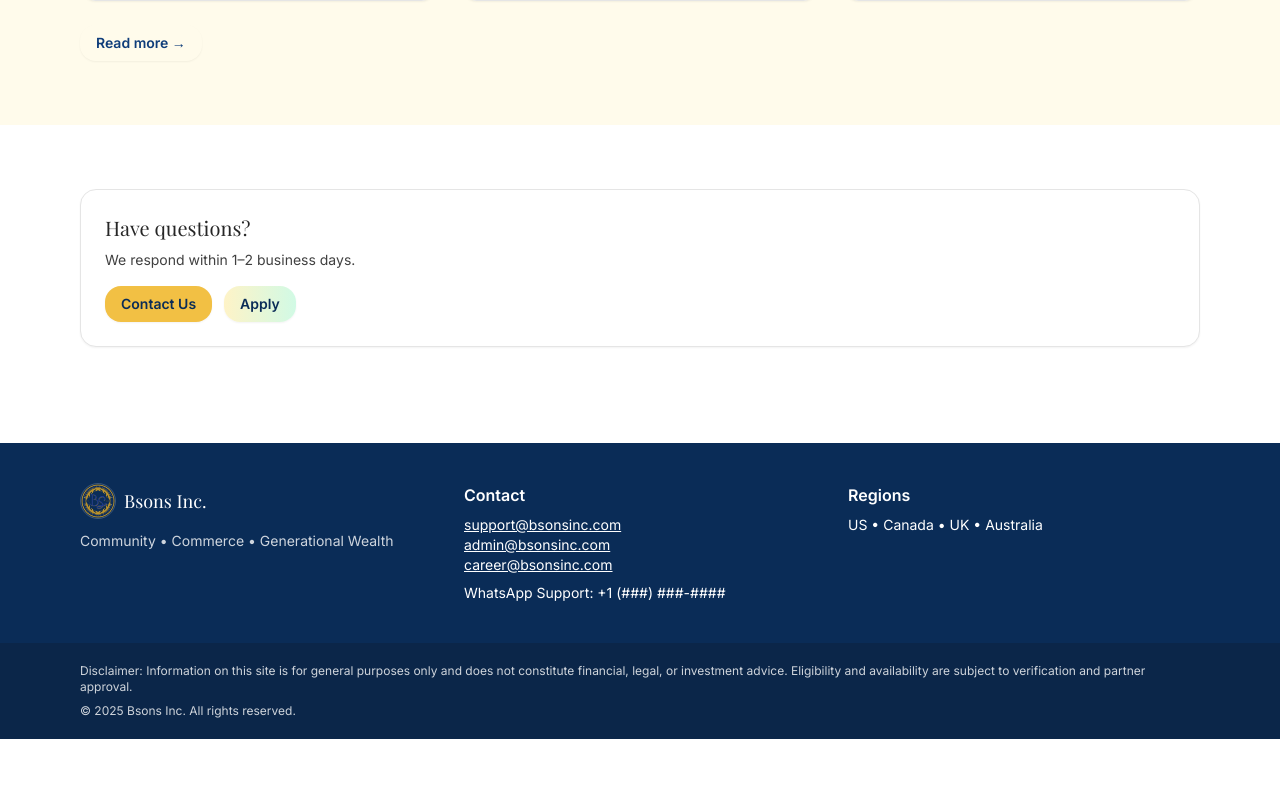
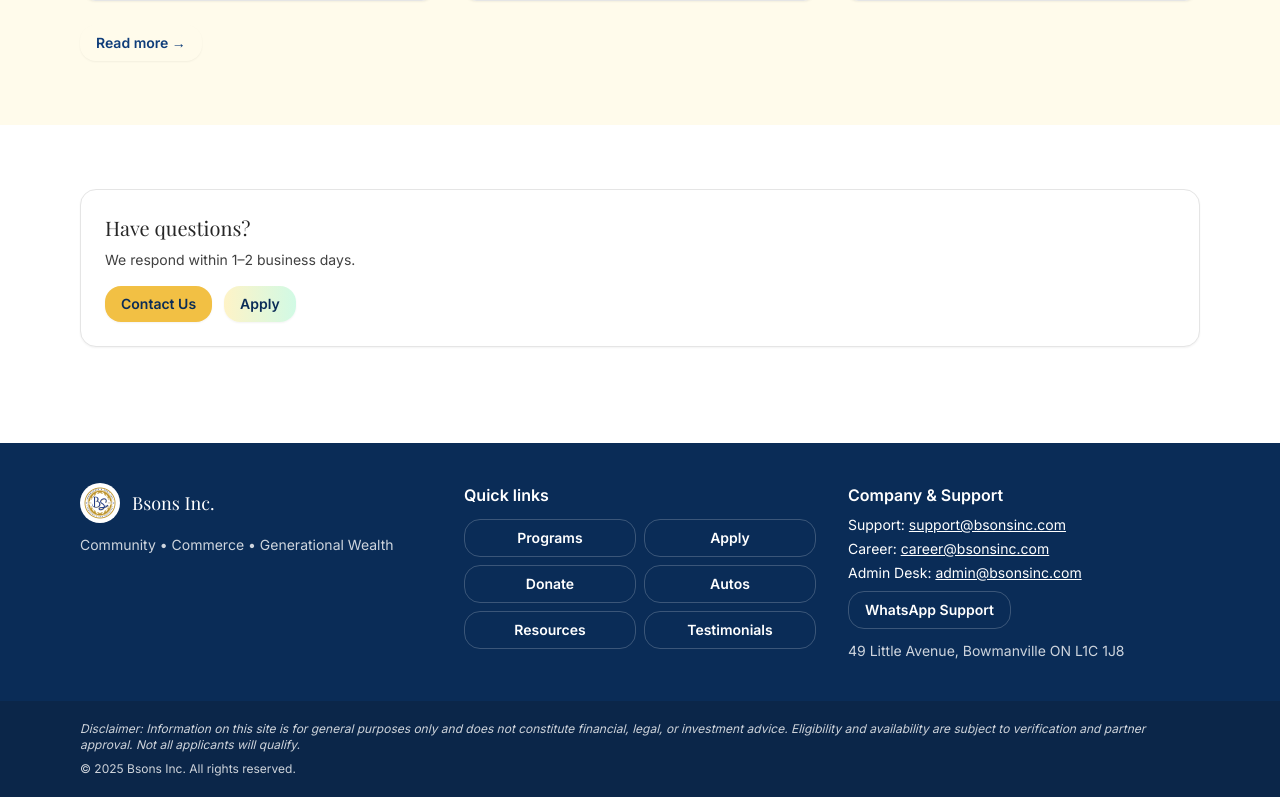
Before and after one commit to Aim-Empire/site_bsonsinc, a Next.js app: page / in a window 1280 px wide. Shown: the part 1286-2083 px from the top of the page. Before the commit the page ends 2025 px from the top, so only its background shows below. Built offline with nearby package versions, Linux system fonts and the light colour scheme; a web font is replaced by a local one.

Commit message:
ui: white-badge logo on dark bars; footer quick links as buttons; WhatsApp & address; italic disclaimer

```diff
--- a/components/Footer.tsx
+++ b/components/Footer.tsx
@@ -1,35 +1,61 @@
+import Link from "next/link";
+
 export default function Footer(){
   return (
     <footer className="bg-brand-navy text-white mt-8">
       <div className="container-default py-10 grid md:grid-cols-3 gap-8">
+        {/* Brand */}
         <div>
-          <div className="flex items-center gap-2">
-            <img src="/logo.png" className="w-9 h-9 rounded-full border border-white/20" alt="logo"/>
+          <div className="flex items-center gap-3">
+            <span className="w-10 h-10 rounded-full bg-white border border-white/30 grid place-items-center">
+              <img src="/logo.png" className="w-8 h-8 object-contain" alt="logo"/>
+            </span>
             <span className="font-display text-lg">Bsons Inc.</span>
           </div>
           <p className="mt-3 text-sm text-white/80">Community • Commerce • Generational Wealth</p>
         </div>
 
+        {/* Quick Links (buttons) */}
         <div>
-          <h4 className="font-semibold">Contact</h4>
-          <ul className="mt-2 text-sm">
-            <li><a className="underline" href="mailto:support@bsonsinc.com">support@bsonsinc.com</a></li>
-            <li><a className="underline" href="mailto:admin@bsonsinc.com">admin@bsonsinc.com</a></li>
-            <li><a className="underline" href="mailto:career@bsonsinc.com">career@bsonsinc.com</a></li>
-            <li className="mt-2">WhatsApp Support: +1 (###) ###-####</li>
-          </ul>
+          <h4 className="font-semibold">Quick links</h4>
+          <div className="mt-3 grid grid-cols-2 gap-2">
+            <Link href="/programs" className="btn-outline text-center">Programs</Link>
+            <Link href="/apply" className="btn-outline text-center">Apply</Link>
+            <Link href="/donation" className="btn-outline text-center">Donate</Link>
+            <Link href="/programs/autos" className="btn-outline text-center">Autos</Link>
+            <Link href="/resources" className="btn-outline text-center">Resources</Link>
+            <Link href="/testimonials" className="btn-outline text-center">Testimonials</Link>
+          </div>
         </div>
 
+        {/* Company & Support */}
         <div>
-          <h4 className="font-semibold">Regions</h4>
-          <p className="mt-2 text-sm">US • Canada • UK • Australia</p>
+          <h4 className="font-semibold">Company & Support</h4>
+          <ul className="mt-2 text-sm space-y-1">
+            <li>Support: <a className="underline" href="mailto:support@bsonsinc.com">support@bsonsinc.com</a></li>
+            <li>Career: <a className="underline" href="mailto:career@bsonsinc.com">career@bsonsinc.com</a></li>
+            <li>Admin Desk: <a className="underline" href="mailto:admin@bsonsinc.com">admin@bsonsinc.com</a></li>
+            <li className="pt-1">
+              <a
+                href="https://wa.me/19056971979"
+                target="_blank"
+                className="btn-outline inline-flex"
+              >WhatsApp Support</a>
+            </li>
+            <li className="pt-2 text-white/80">
+              49 Little Avenue, Bowmanville ON L1C 1J8
+            </li>
+          </ul>
         </div>
       </div>
 
       <div className="bg-[#0B2649]">
         <div className="container-default py-5 text-xs text-white/80">
-          Disclaimer: Information on this site is for general purposes only and does not constitute
-          financial, legal, or investment advice. Eligibility and availability are subject to verification and partner approval.
+          <p className="italic">
+            Disclaimer: Information on this site is for general purposes only and does not constitute
+            financial, legal, or investment advice. Eligibility and availability are subject to verification
+            and partner approval. Not all applicants will qualify.
+          </p>
           <div className="mt-2">© {new Date().getFullYear()} Bsons Inc. All rights reserved.</div>
         </div>
       </div>
--- a/components/Header.tsx
+++ b/components/Header.tsx
@@ -30,7 +30,6 @@
 export default function Header(){
   const [open, setOpen] = useState(false);
 
-  // Lock body scroll when menu is open
   useEffect(() => {
     if (open) document.body.style.overflow = "hidden";
     else document.body.style.overflow = "";
@@ -40,9 +39,11 @@
   return (
     <header className="bg-brand-navy text-white">
       <div className="container-default h-16 grid grid-cols-3 items-center">
-        {/* Left: Logo */}
+        {/* Left: Logo in white badge */}
         <Link href="/" className="flex items-center gap-2">
-          <img src="/logo.png" className="w-9 h-9 rounded-full border border-white/20" alt="logo"/>
+          <span className="w-9 h-9 rounded-full bg-white border border-white/30 grid place-items-center">
+            <img src="/logo.png" className="w-7 h-7 object-contain" alt="logo"/>
+          </span>
         </Link>
 
         {/* Center: Title */}
@@ -65,20 +66,11 @@
       {/* Overlay + Drawer */}
       {open && (
         <div className="fixed inset-0 z-50">
-          <div
-            className="absolute inset-0 bg-black/60"
-            onClick={() => setOpen(false)}
-          />
+          <div className="absolute inset-0 bg-black/60" onClick={() => setOpen(false)} />
           <aside className="absolute right-0 top-0 h-full w-[78%] max-w-xs bg-[#0B2649] text-white shadow-xl p-4">
             <div className="flex items-center justify-between">
               <span className="font-display text-lg">Menu</span>
-              <button
-                aria-label="Close menu"
-                onClick={() => setOpen(false)}
-                className="rounded-xl px-2 py-1 bg-white/10 hover:bg-white/20"
-              >
-                ✕
-              </button>
+              <button aria-label="Close menu" onClick={() => setOpen(false)} className="rounded-xl px-2 py-1 bg-white/10 hover:bg-white/20">✕</button>
             </div>
             <nav className="mt-3">
               {nav.map((i) => (
```
